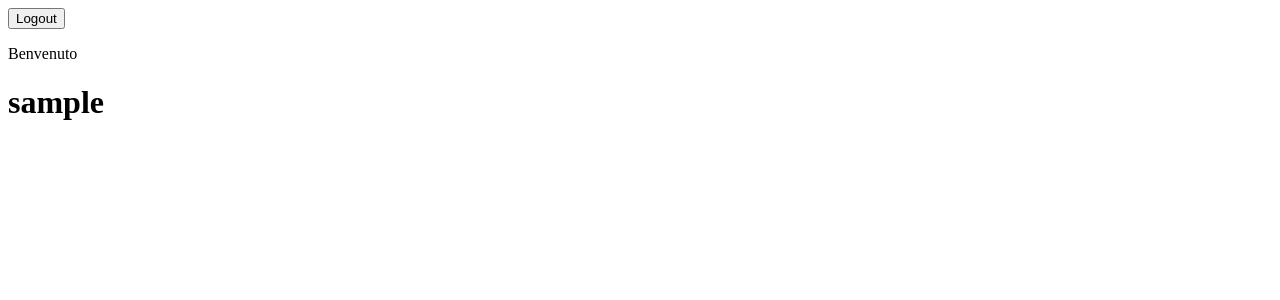
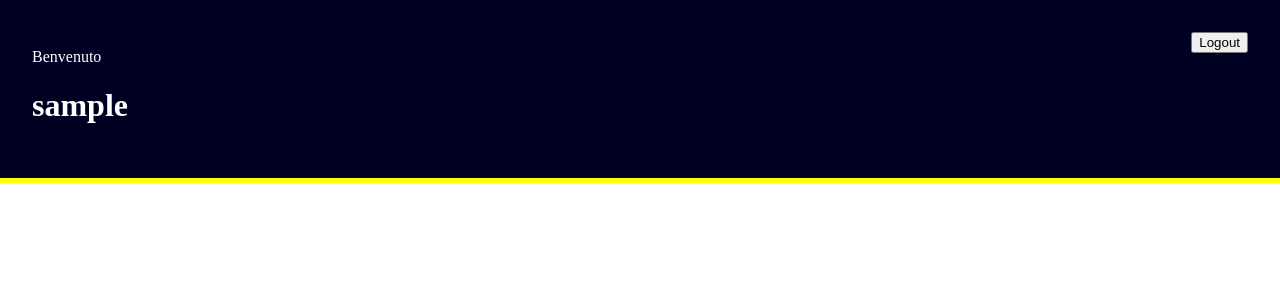
Before and after one commit to PyotrWrangel/movieManagement, a PHP site: page /pages/dashboard.php in a window 1280 px wide. Shown: the top 300 px of the page. Run offline with PHP 8.4, Linux system fonts and the light colour scheme; the visitor is signed in with stand-in values (Sample User, id 1).

Commit message:
aggiunto stile

```diff
--- a/assets/style.css
+++ b/assets/style.css
@@ -1,5 +1,25 @@
+body {
+    margin: 0;
+    padding: 0;
+    box-sizing: border-box;
+}
+
 .container {
     display: flex;
     align-items: center;
     flex-direction: column;
 }
+
+.first-header {
+    background-color: rgb(0, 0, 34);
+    padding: 2em;
+    border-bottom: 5px solid yellow;
+}
+
+.header-title, .header-p {
+    color: white;
+}
+
+.header-button {
+    float: right;
+}
```
